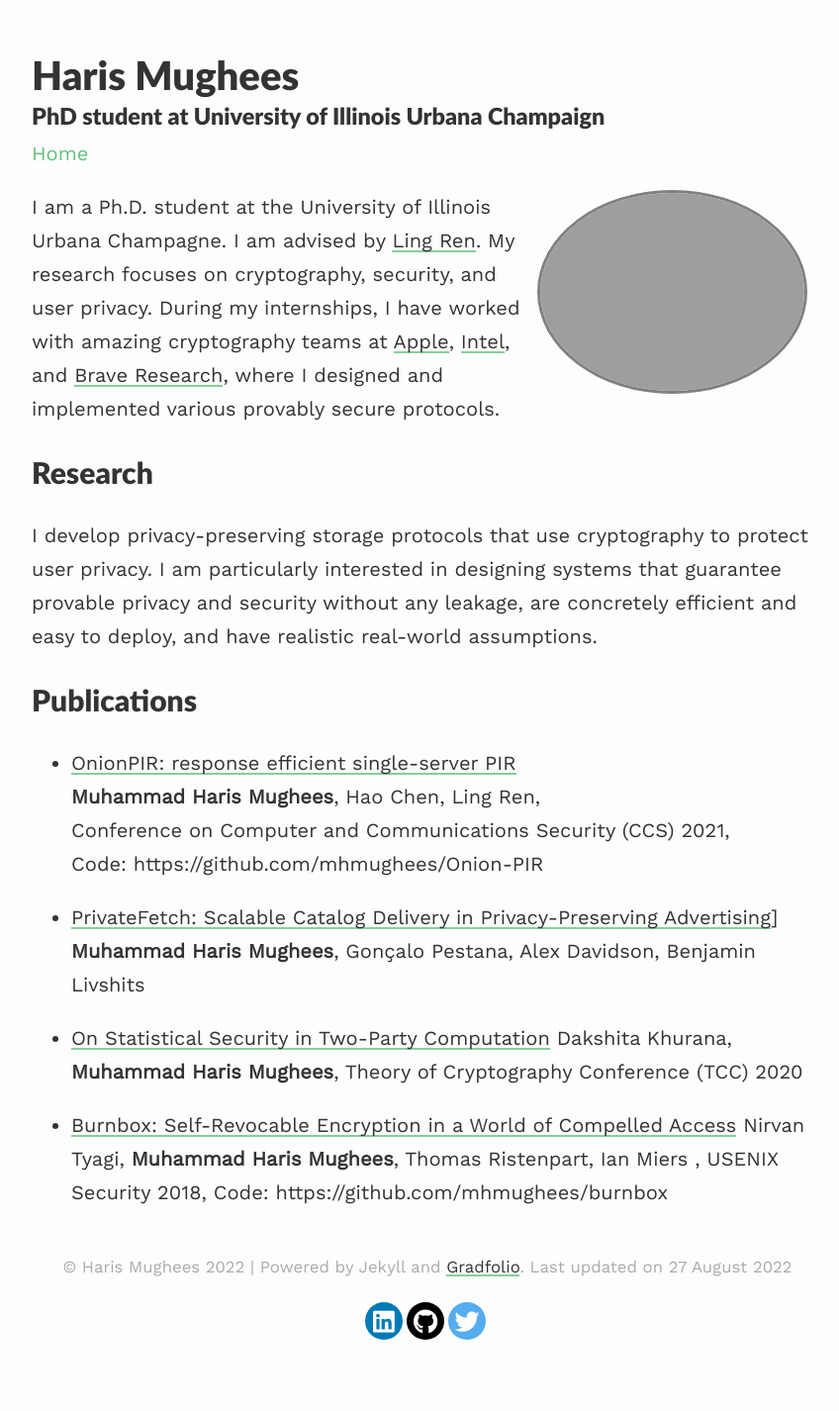
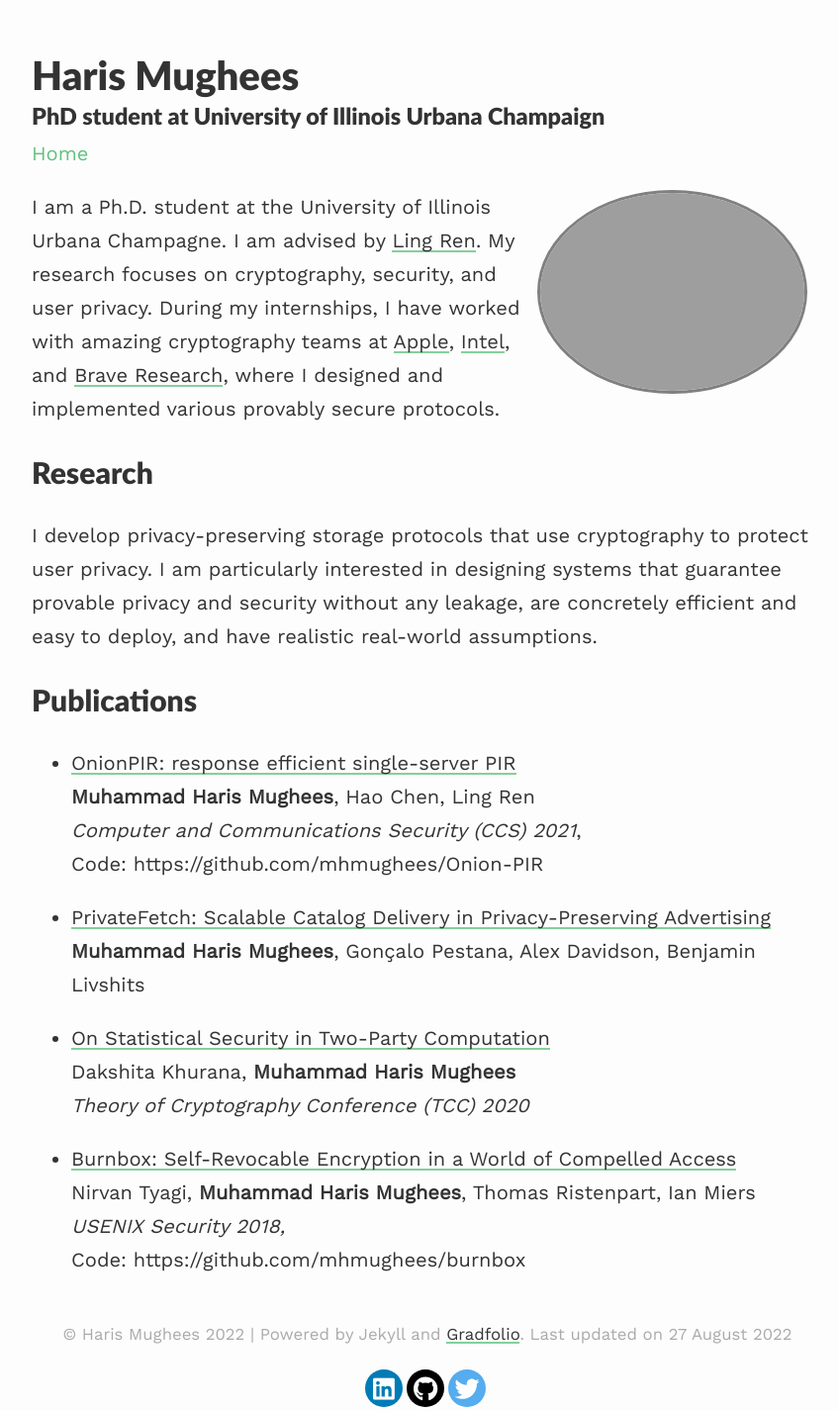
Before and after one commit to mhmughees/mhmughees.github.io, a Jekyll site: the page built from index.md, in a window 1280 px wide. Shown: the whole page at 99% size, without its empty margins (208-1056 px from the left). Built offline with Jekyll 4.4.1, drawn with Linux system fonts in a browser that asks for light colours; nearby versions of some CDN libraries; before the commit the page ends 1358 px from its top, so only the background shows below that.

Commit message:
Update index.md

```diff
--- a/index.md
+++ b/index.md
@@ -16,18 +16,18 @@ I am a Ph.D. student at the University of Illinois Urbana Champagne. I am advise
 ## Publications
 
 - [OnionPIR: response efficient single-server PIR](https://dl.acm.org/doi/abs/10.1145/3460120.3485381?casa_token=6SS2B61Ci8EAAAAA:MjC1TSdtTrYwLFPQlhQo4h0LH1Uetk4lp3_m6byNa6UzG2VHoKO1adnYOTZ6nZEx3lIZX3jEASnQaQ)
-**Muhammad Haris Mughees**, Hao Chen, Ling Ren,
-Conference on Computer and Communications Security (CCS) 2021,
+**Muhammad Haris Mughees**, Hao Chen, Ling Ren
+*Computer and Communications Security (CCS) 2021*,
 Code: https://github.com/mhmughees/Onion-PIR
 
-- [PrivateFetch: Scalable Catalog Delivery in Privacy-Preserving Advertising](https://arxiv.org/abs/2109.08189)]
+- [PrivateFetch: Scalable Catalog Delivery in Privacy-Preserving Advertising](https://arxiv.org/abs/2109.08189)
 **Muhammad Haris Mughees**, Gonçalo Pestana, Alex Davidson, Benjamin Livshits
 
 - [On Statistical Security in Two-Party Computation](https://eprint.iacr.org/2020/1428)
-Dakshita Khurana, **Muhammad Haris Mughees**,
-Theory of Cryptography Conference (TCC) 2020
+Dakshita Khurana, **Muhammad Haris Mughees**
+*Theory of Cryptography Conference (TCC) 2020*
 
 - [Burnbox: Self-Revocable Encryption in a World of Compelled Access](https://www.usenix.org/conference/usenixsecurity18/presentation/tyagi)
-Nirvan Tyagi,  **Muhammad Haris Mughees**, Thomas Ristenpart, Ian Miers ,
-USENIX Security 2018,
+Nirvan Tyagi,  **Muhammad Haris Mughees**, Thomas Ristenpart, Ian Miers
+*USENIX Security 2018,*
 Code: https://github.com/mhmughees/burnbox
```
